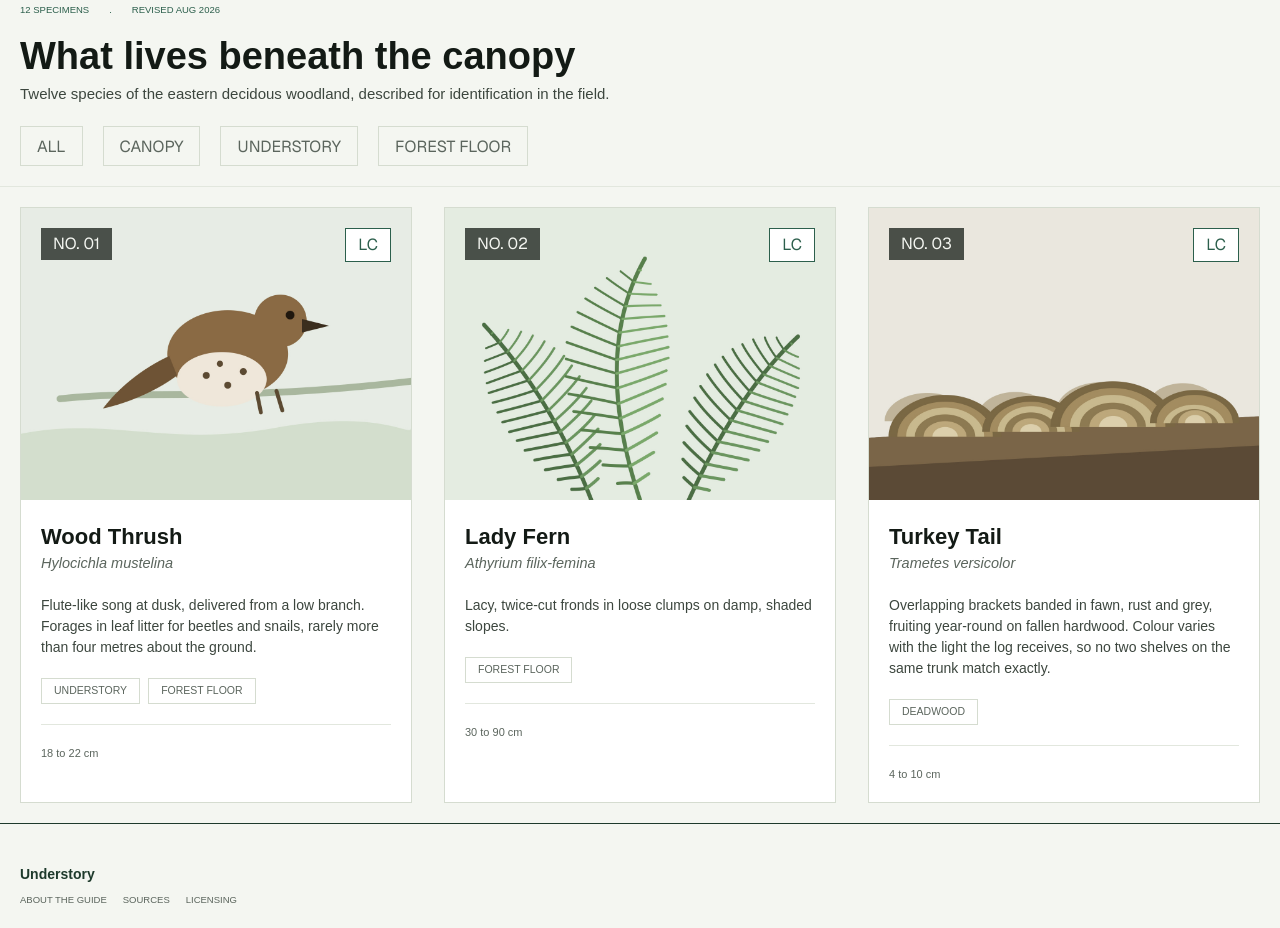
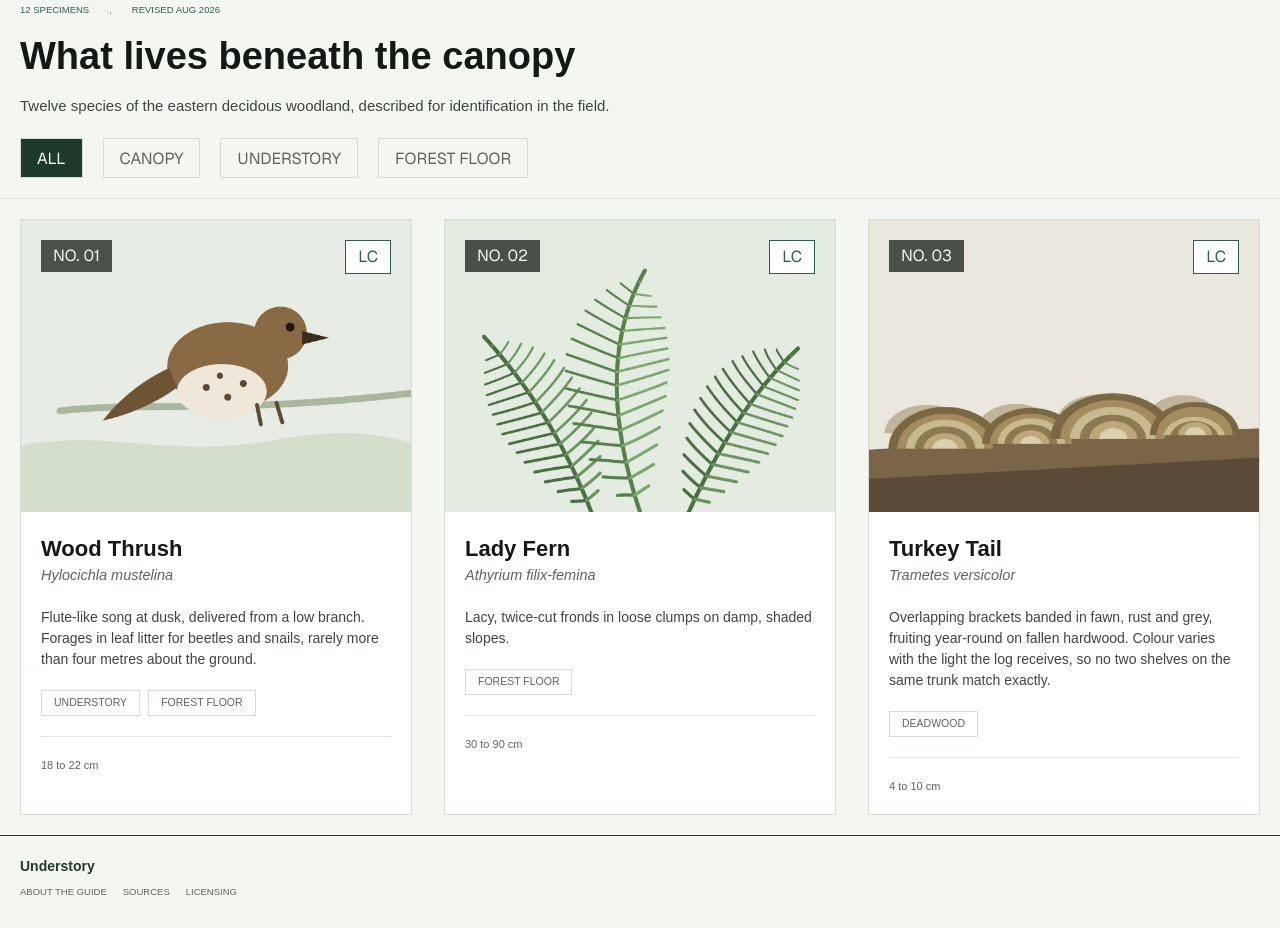
Before and after one commit to JoshuaM04/nature-website, a Next.js app: page / in a window 1280 px wide. Shown: the part 120-1048 px from the top of the page. Built offline with nearby package versions, Linux system fonts and the light colour scheme; a web font is replaced by a local one.

Commit message:
Refined the filtering logic in filter.tsx and card.tsx. Filter.tsx is now a parent component of card.tsx so the state variable's value can be shared. Adjusted the ordering of content and layout.tsx as well as tokens in globals.css.

```diff
--- a/app/components/card.tsx
+++ b/app/components/card.tsx
@@ -1,11 +1,20 @@
 import { data } from '../utilities/data';
 
-export default function Card() {
+interface CardProps {
+    activeHabitat: string;
+}
+
+export default function Card({activeHabitat}: CardProps) {
+    const visible =
+        activeHabitat === "ALL"
+        ? data
+        : data.filter((item) => item.labels.includes(activeHabitat.toLowerCase()));
+
     return (
         <div className="card-component">
             {
-                data.map((item, index) => (
-                    <div key={index} className="species-card flex flex-col gap-5 border p-5">
+                visible.map((item) => (
+                    <div key={item.title} className="species-card flex flex-col gap-5 border p-5">
                         <section className="img-container -ml-5 -mr-5 -mt-5 relative">
                             <img className="w-full" src={item.image} alt={item.image} />
 
--- a/app/components/filter.tsx
+++ b/app/components/filter.tsx
@@ -1,22 +1,31 @@
 'use client';
+import Card from './card';
 import { useState } from 'react';
 
 export default function Filter() {
-    const buttons = ['ALL', 'CANOPY', 'UNDERSTORY', 'FOREST FLOOR'];
-    const [activeButton, setActiveButton] = useState('');
+    const habitats = ['ALL', 'CANOPY', 'UNDERSTORY', 'FOREST FLOOR'];
+    const [activeHabitat, setActiveHabitat] = useState('ALL');
 
     return (
+        <div className="flex flex-col gap-5">
             <div className="flex gap-5 overflow-x-auto">
                 {
-                buttons.map((item, index) => (
+                    habitats.map((item, index) => (
                        <button
-                   onClick={() => setActiveButton(item)}
-                   className={`filter-chips pt-2 pb-2 pl-4 pr-4 ${activeButton === item ? 'filter-chips-active' : ''}`}
+                       onClick={() => setActiveHabitat(item)}
+                       className={`filter-chips pt-2 pb-2 pl-4 pr-4 ${activeHabitat === item ? 'filter-chips-active' : ''}`}
                         key={index}>
                             {item}
                         </button>
                     ))
                 }
             </div>
+
+            <hr className="filter-bar-rule -ml-5 -mr-5" />
+
+            <Card
+                    activeHabitat={activeHabitat}
+                />
+        </div>
     );
 }
--- a/app/components/footer.tsx
+++ b/app/components/footer.tsx
@@ -1,6 +1,7 @@
 export default function Footer() {
     return (
-        <footer className="flex flex-col gap-2 w-full p-5 mt-auto">
+        <footer className="footer-rule flex flex-col gap-2 w-full p-5 border-t mt-auto">
+
             <h3 className="footer-wordmark">Understory</h3>
 
             <ul className="footer-links">
--- a/app/globals.css
+++ b/app/globals.css
@@ -221,7 +221,7 @@
     }
 
     .footer-rule {
-      color: var(--color-canopy);
+      border-top-color: var(--color-canopy);
     }
 
     .footer-wordmark {
--- a/app/page.tsx
+++ b/app/page.tsx
@@ -1,9 +1,7 @@
 import Image from "next/image";
 import Filter from './components/filter';
-import Card from './components/card';
 
 export default function Home() {
-
   return (
     <div className="flex flex-col gap-5 pl-5 pr-5 w-full">
       <main className="flex flex-col gap-5 w-full">
@@ -14,20 +12,13 @@ export default function Home() {
             <li>revised aug 2026</li>
           </ul>
 
-          <div className="flex flex-col gap-2">
-            <h1 className="page-title">What lives beneath the canopy</h1>
-            <p className="intro-paragraph">Twelve species of the eastern decidous woodland, described for identification in the field.</p>
-          </div>
+          <h1 className="page-title">What lives beneath the canopy</h1>
 
-          <Filter />
+          <p className="intro-paragraph">Twelve species of the eastern decidous woodland, described for identification in the field.</p>
         </div>
-
-        <hr className="filter-bar-rule -ml-5 -mr-5" />
-
-        <Card />
       </main>
 
-      <hr className="footer-rule -ml-5 -mr-5" />
+      <Filter />
     </div>
   );
 }
```
Lines whose indentation alone changed are shown as unchanged.
